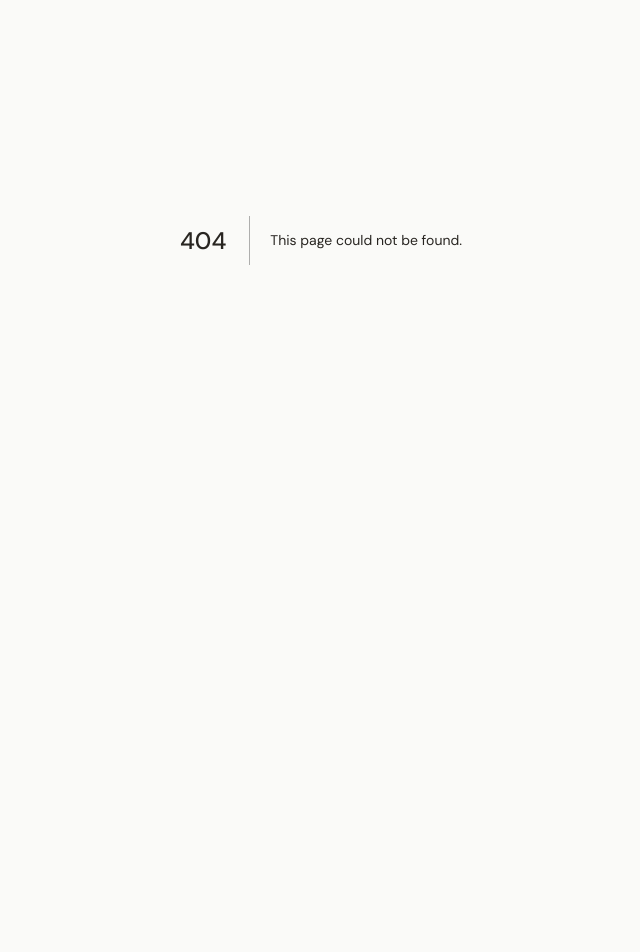
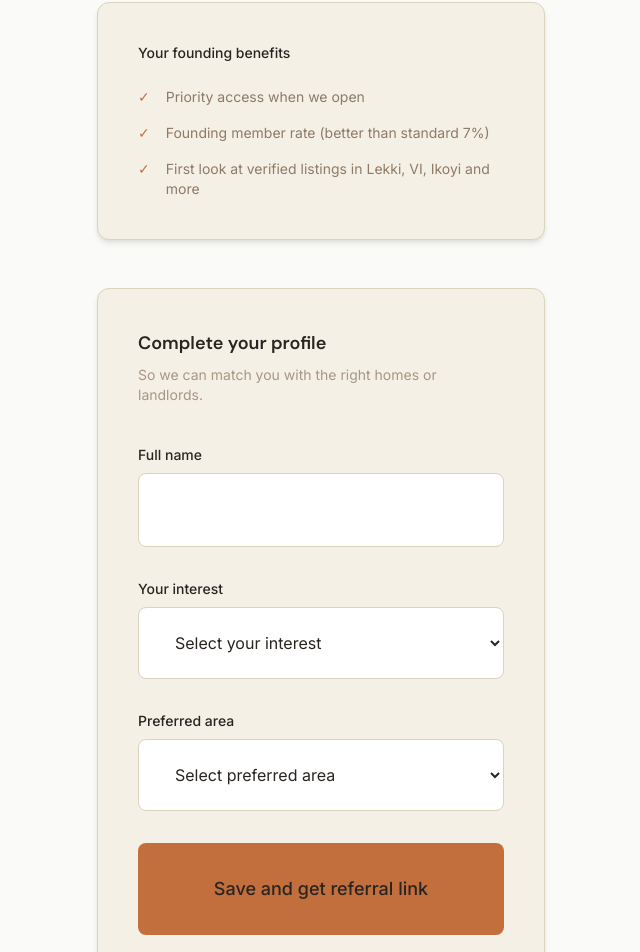
Before and after one commit to FADAREC/ShelterPoint-NG, a Next.js app: page /welcome in a window 1280 px wide. Before the commit this address had no page. Shown: the part 160-1112 px from the top of the page, without its empty margins (319-959 px from the left). Before the commit the page ends 800 px from the top, so only its background shows below. Built offline with nearby package versions, Linux system fonts and the light colour scheme.

Commit message:
feat: thank-you and profile completion page with referral

```diff
--- /dev/null
+++ b/app/welcome/page.tsx
@@ -0,0 +1,279 @@
+'use client';
+
+import { useState, useEffect, Suspense } from 'react';
+import { useSearchParams } from 'next/navigation';
+import Button from '@/components/ui/Button';
+import Input from '@/components/ui/Input';
+import Select from '@/components/ui/Select';
+import Card from '@/components/ui/Card';
+import type { FormErrors } from '@/lib/types';
+
+const ROLE_OPTIONS = [
+  { value: '', label: 'Select your interest' },
+  { value: 'seeker', label: 'Find a home (Tenant)' },
+  { value: 'owner', label: 'List property (Landlord)' },
+  { value: 'both', label: 'Both' },
+];
+
+const AREA_OPTIONS = [
+  { value: '', label: 'Select preferred area' },
+  { value: 'lekki', label: 'Lekki' },
+  { value: 'vi', label: 'Victoria Island' },
+  { value: 'ikoyi', label: 'Ikoyi' },
+  { value: 'yaba', label: 'Yaba' },
+  { value: 'ikeja', label: 'Ikeja' },
+  { value: 'ajah', label: 'Ajah' },
+  { value: 'surulere', label: 'Surulere' },
+  { value: 'maryland', label: 'Maryland' },
+  { value: 'other', label: 'Other Lagos area' },
+];
+
+function WelcomeContent() {
+  const searchParams = useSearchParams();
+  const [spotNumber, setSpotNumber] = useState<string | null>(null);
+  const [referralCode, setReferralCode] = useState<string | null>(null);
+  const [email, setEmail] = useState('');
+  const [name, setName] = useState('');
+  const [role, setRole] = useState('');
+  const [area, setArea] = useState('');
+  const [errors, setErrors] = useState<FormErrors>({});
+  const [isSubmitting, setIsSubmitting] = useState(false);
+  const [profileDone, setProfileDone] = useState(false);
+  const [copied, setCopied] = useState(false);
+  const [serverError, setServerError] = useState<string | null>(null);
+
+  useEffect(() => {
+    const spot = searchParams.get('spot');
+    const ref = searchParams.get('ref');
+    if (spot) setSpotNumber(spot);
+    if (ref) setReferralCode(ref);
+
+    if (typeof window !== 'undefined') {
+      const storedEmail = sessionStorage.getItem('sp_email');
+      const storedSpot = sessionStorage.getItem('sp_spot');
+      const storedRef = sessionStorage.getItem('sp_ref');
+      if (storedEmail) setEmail(storedEmail);
+      if (storedSpot && !spot) setSpotNumber(storedSpot);
+      if (storedRef && !ref) setReferralCode(storedRef);
+    }
+  }, [searchParams]);
+
+  const shareUrl = typeof window !== 'undefined' && referralCode
+    ? `${window.location.origin}/?ref=${referralCode}`
+    : '';
+
+  const handleCopy = async () => {
+    if (!shareUrl) return;
+    try {
+      await navigator.clipboard.writeText(shareUrl);
+      setCopied(true);
+      setTimeout(() => setCopied(false), 2000);
+    } catch {
+      // fallback
+    }
+  };
+
+  const handleProfileSubmit = async (e: React.FormEvent) => {
+    e.preventDefault();
+    setIsSubmitting(true);
+    setServerError(null);
+    setErrors({});
+
+    if (!name || name.length < 2) {
+      setErrors({ name: 'Please enter your name' });
+      setIsSubmitting(false);
+      return;
+    }
+    if (!role) {
+      setErrors({ role: 'Please select your interest' });
+      setIsSubmitting(false);
+      return;
+    }
+    if (!area) {
+      setErrors({ area: 'Please select an area' });
+      setIsSubmitting(false);
+      return;
+    }
+
+    try {
+      const response = await fetch('/api/waitlist', {
+        method: 'POST',
+        headers: { 'Content-Type': 'application/json' },
+        body: JSON.stringify({
+          email,
+          name,
+          role,
+          area,
+        }),
+      });
+
+      const data = await response.json();
+
+      if (!response.ok) {
+        setServerError(data.error || 'Something went wrong');
+        return;
+      }
+
+      setProfileDone(true);
+      if (data.referralCode) setReferralCode(data.referralCode);
+    } catch {
+      setServerError('Network error. Please try again.');
+    } finally {
+      setIsSubmitting(false);
+    }
+  };
+
+  return (
+    <main className="min-h-screen bg-neutral-50">
+      <div className="max-w-lg mx-auto px-4 py-12 sm:py-16">
+        <div className="text-center mb-8 space-y-3">
+          <div className="inline-flex items-center gap-2 bg-brand-primary/10 border border-brand-primary/20 px-3 py-1 rounded-full">
+            <span className="text-sm font-medium text-brand-primary">FOUNDING MEMBER</span>
+          </div>
+          <h1 className="text-2xl sm:text-3xl font-bold text-neutral-900">
+            You are in
+          </h1>
+          {spotNumber && (
+            <p className="text-lg text-neutral-700">
+              Spot <span className="font-semibold text-brand-primary">#{spotNumber}</span> of 500
+            </p>
+          )}
+        </div>
+
+        {/* What they locked */}
+        <Card variant="elevated" className="p-5 mb-6">
+          <p className="text-sm font-medium text-neutral-900 mb-3">Your founding benefits</p>
+          <ul className="space-y-2 text-sm text-neutral-700">
+            <li className="flex gap-2">
+              <span className="text-brand-primary">✓</span>
+              Priority access when we open
+            </li>
+            <li className="flex gap-2">
+              <span className="text-brand-primary">✓</span>
+              Founding member rate (better than standard 7%)
+            </li>
+            <li className="flex gap-2">
+              <span className="text-brand-primary">✓</span>
+              First look at verified listings in Lekki, VI, Ikoyi and more
+            </li>
+          </ul>
+        </Card>
+
+        {/* Profile form */}
+        {!profileDone ? (
+          <Card variant="elevated" className="p-5 mb-6">
+            <h2 className="text-lg font-semibold text-neutral-900 mb-1">
+              Complete your profile
+            </h2>
+            <p className="text-sm text-neutral-600 mb-5">
+              So we can match you with the right homes or landlords.
+            </p>
+
+            {serverError && (
+              <div className="mb-4 p-3 bg-semantic-error-bg rounded-lg">
+                <p className="text-sm text-neutral-900">{serverError}</p>
+              </div>
+            )}
+
+            <form onSubmit={handleProfileSubmit} className="space-y-4">
+              <Input
+                label="Full name"
+                name="name"
+                value={name}
+                onChange={(e) => setName(e.target.value)}
+                error={errors.name}
+                disabled={isSubmitting}
+                required
+              />
+              <Select
+                label="Your interest"
+                name="role"
+                value={role}
+                onChange={(e) => setRole(e.target.value)}
+                options={ROLE_OPTIONS}
+                error={errors.role}
+                disabled={isSubmitting}
+                required
+              />
+              <Select
+                label="Preferred area"
+                name="area"
+                value={area}
+                onChange={(e) => setArea(e.target.value)}
+                options={AREA_OPTIONS}
+                error={errors.area}
+                disabled={isSubmitting}
+                required
+              />
+              <Button
+                type="submit"
+                variant="primary"
+                size="lg"
+                className="w-full"
+                isLoading={isSubmitting}
+              >
+                Save and get referral link
+              </Button>
+            </form>
+          </Card>
+        ) : (
+          <Card variant="elevated" className="p-5 mb-6 text-center">
+            <p className="text-sm font-medium text-semantic-success mb-1">Profile saved</p>
+            <p className="text-sm text-neutral-600">We will use this to match you better.</p>
+          </Card>
+        )}
+
+        {/* Referral section */}
+        {referralCode && (
+          <Card variant="elevated" className="p-5">
+            <h2 className="text-lg font-semibold text-neutral-900 mb-1">
+              Earn free inspection credits
+            </h2>
+            <p className="text-sm text-neutral-600 mb-4">
+              Share your link. Every friend who joins gives you 1 free inspection credit when we launch.
+            </p>
+
+            <div className="flex gap-2 mb-3">
+              <input
+                type="text"
+                readOnly
+                value={shareUrl}
+                className="flex-1 rounded-lg border border-neutral-300 bg-neutral-50 px-3 py-2 text-sm text-neutral-800"
+              />
+              <Button
+                type="button"
+                variant="primary"
+                onClick={handleCopy}
+                className="shrink-0"
+              >
+                {copied ? 'Copied' : 'Copy'}
+              </Button>
+            </div>
+
+            <p className="text-xs text-neutral-500 text-center">
+              Share on WhatsApp, X, or LinkedIn. Premium access is limited.
+            </p>
+          </Card>
+        )}
+
+        <p className="mt-8 text-center text-sm text-neutral-500">
+          <a href="/" className="text-brand-primary hover:underline">
+            Back to home
+          </a>
+        </p>
+      </div>
+    </main>
+  );
+}
+
+export default function WelcomePage() {
+  return (
+    <Suspense fallback={
+      <div className="min-h-screen flex items-center justify-center bg-neutral-50">
+        <p className="text-neutral-600">Loading...</p>
+      </div>
+    }>
+      <WelcomeContent />
+    </Suspense>
+  );
+}
```
